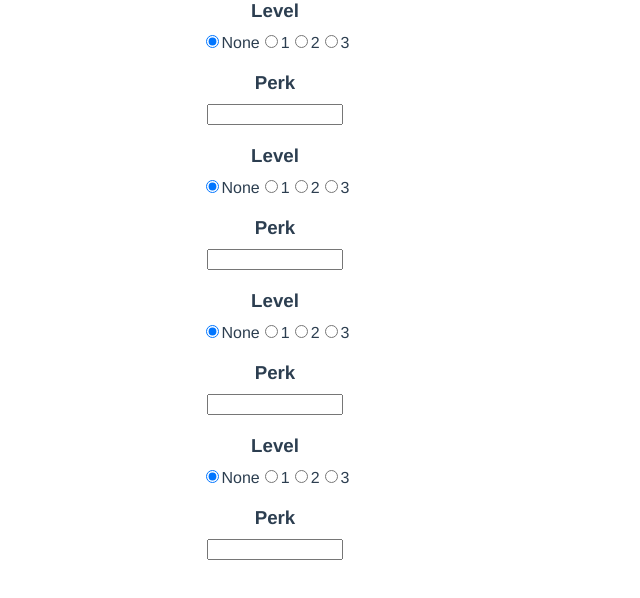
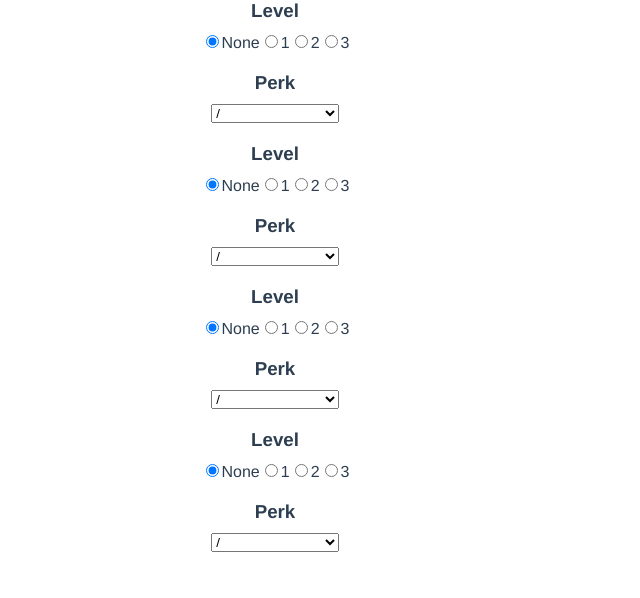
Before and after one commit to sasagar/dbbobsoverlay, a Vue app: page /#/survivors in a window 1280 px wide. Shown: the top 598 px of the page, without its empty margins (0-640 px from the left). Built offline with nearby package versions, Linux system fonts and the light colour scheme; what vue3-cookies would draw is missing.

Commit message:
change selection for obs

```diff
--- a/src/views/Survivors.vue
+++ b/src/views/Survivors.vue
@@ -56,13 +56,16 @@
           </section>
           <section>
             <h3>Perk</h3>
-            <input
+            <select
               class="perklist"
               type="text"
-              list="perks"
               name="perk1"
               v-model="perk1selectpk"
-            />
+            >
+              <template v-for="perk in perks" :key="perk.id">
+                <option :value="perk.ja">{{ perk.ja }} / {{ perk.en }}</option>
+              </template>
+            </select>
           </section>
         </div>
       </li>
@@ -122,13 +125,16 @@
           </section>
           <section>
             <h3>Perk</h3>
-            <input
+            <select
               class="perklist"
               type="text"
-              list="perks"
               name="perk2"
               v-model="perk2selectpk"
-            />
+            >
+              <template v-for="perk in perks" :key="perk.id">
+                <option :value="perk.ja">{{ perk.ja }} / {{ perk.en }}</option>
+              </template>
+            </select>
           </section>
         </div>
       </li>
@@ -188,13 +194,16 @@
           </section>
           <section>
             <h3>Perk</h3>
-            <input
+            <select
               class="perklist"
               type="text"
-              list="perks"
               name="perk3"
               v-model="perk3selectpk"
-            />
+            >
+              <template v-for="perk in perks" :key="perk.id">
+                <option :value="perk.ja">{{ perk.ja }} / {{ perk.en }}</option>
+              </template>
+            </select>
           </section>
         </div>
       </li>
@@ -254,18 +263,16 @@
           </section>
           <section>
             <h3>Perk</h3>
-            <input
+            <select
               class="perklist"
               type="text"
-              list="perks"
               name="perk4"
               v-model="perk4selectpk"
-            />
-            <datalist id="perks">
+            >
               <template v-for="perk in perks" :key="perk.id">
-                <option :value="perk.ja" :label="perk.en"></option>
+                <option :value="perk.ja">{{ perk.ja }} / {{ perk.en }}</option>
               </template>
-            </datalist>
+            </select>
           </section>
         </div>
       </li>
```
Also changed, not shown: 13 other files (tests, documents, lock files or other folders).
